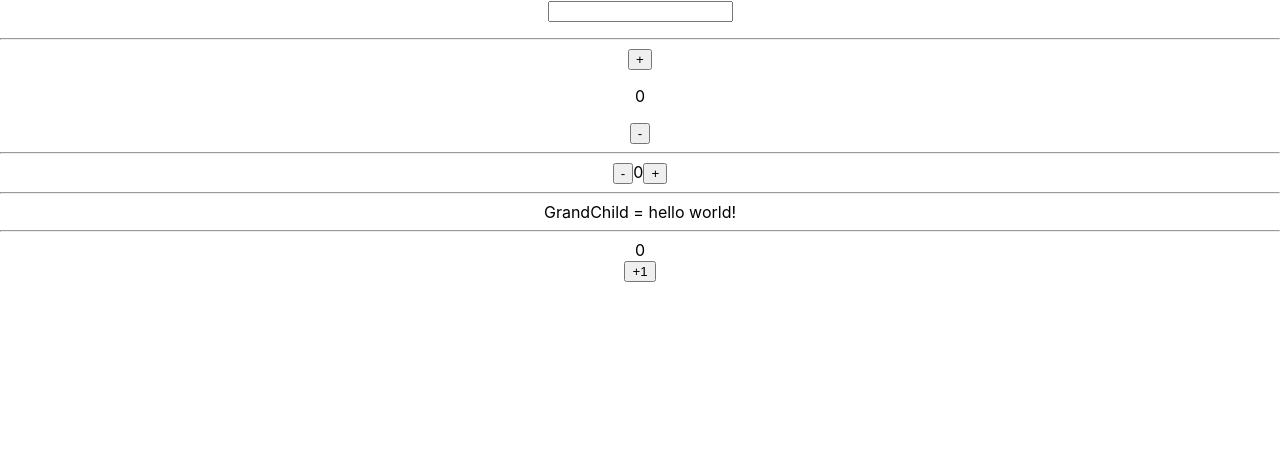
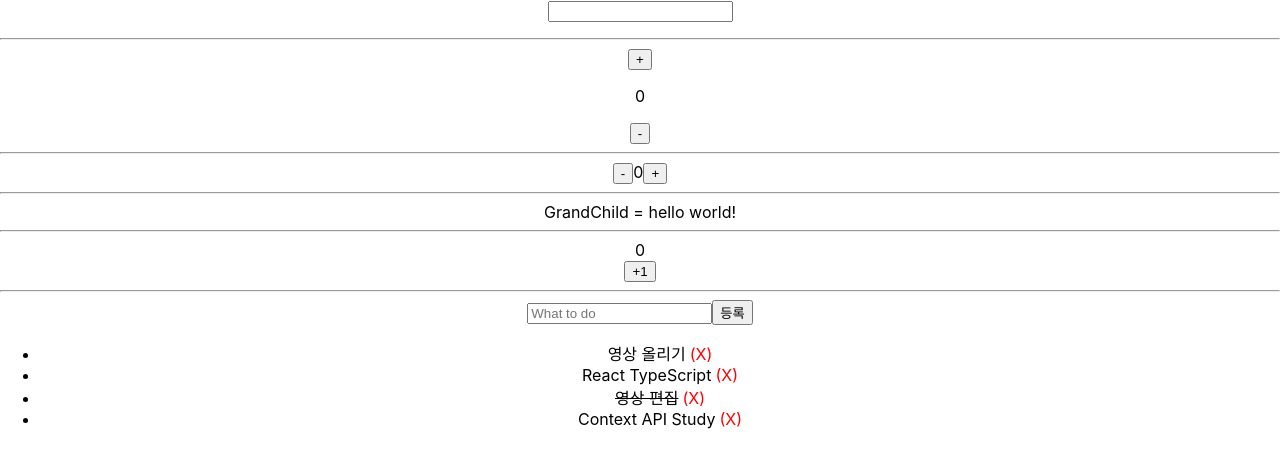
Before and after one commit to Durocan/sundry, a React (Create React App) app in the folder grounds/react/ra01/: page / in a window 1280 px wide. Shown: the top 468 px of the page. Built offline with nearby package versions, Linux system fonts and the light colour scheme.

Commit message:
React Example = Context ToDo

```diff
--- a/grounds/react/ra01/src/ExApp.tsx
+++ b/grounds/react/ra01/src/ExApp.tsx
@@ -5,6 +5,7 @@ import { StateComponent2 } from "./examples/pages/ex01/StateComponent2";
 import { PropsAndState } from "./examples/pages/ex01/PropsAndState";
 import { NonContext } from "./examples/pages/ex02/NonCntxt";
 import { CounterCntxt } from "./examples/pages/ex02/CounterCntxt";
+import { ToDoCntxt } from "./examples/pages/ex02/TodoCntxt";
 
 const Container = styled.div`
   text-align: center;
@@ -22,6 +23,8 @@ function ExApp() {
             <NonContext></NonContext>
             <hr />
             <CounterCntxt></CounterCntxt>
+            <hr />
+            <ToDoCntxt></ToDoCntxt>
         </Container>
     );
 }
--- /dev/null
+++ b/grounds/react/ra01/src/examples/cpnts/Context/ToDo/Form/index.tsx
@@ -0,0 +1,24 @@
+import React, { useContext, useState } from "react";
+import TodoContext from "..";
+
+export const TodoForm = () => {
+    const [text, setText] = useState('');
+    const value = useContext(TodoContext);
+
+    const onSubmit = (e: React.FormEvent) => {
+        value?.actions.addTodo(text);
+        e.preventDefault();
+        setText('');
+    }
+
+    return (
+        <form onSubmit={onSubmit}>
+            <input
+              value={text}
+              placeholder="What to do"
+              onChange={(e) => setText(e.target.value)}
+            />
+            <button>등록</button>
+        </form>
+    );
+}
--- /dev/null
+++ b/grounds/react/ra01/src/examples/cpnts/Context/ToDo/Item/index.tsx
@@ -0,0 +1,37 @@
+import React from 'react';
+import styled from '@emotion/styled';
+
+const Li = styled.li``;
+
+interface TextSpanProps {
+  readonly done: boolean;
+}
+
+const TextSpan = styled.span<TextSpanProps>`
+  color: ${(props) => (props.done ? '$999999' : 'inherit')};
+  text-decoration: ${(props) => (props.done ? 'line-through' : 'inherit')};
+  cursor: ${(props) => (!props.done ? 'pointer' : 'inherit')};
+`;
+
+const RemoveSpan = styled.span`
+  color: red;
+  margin-left: 4px;
+  cursor: pointer;
+`;
+
+interface TodoItemProps {
+  todo: {
+    no: number;
+    todo: string;
+    done: boolean;
+  };
+}
+
+export const ToDoItem = ({ todo }: TodoItemProps) => {
+  return (
+    <Li>
+      <TextSpan done={todo.done}>{todo.todo}</TextSpan>
+      <RemoveSpan>(X)</RemoveSpan>
+    </Li>
+  );
+};
--- /dev/null
+++ b/grounds/react/ra01/src/examples/cpnts/Context/ToDo/List/index.tsx
@@ -0,0 +1,15 @@
+import React, { useContext } from 'react';
+import TodoContext from '..';
+import { ToDoItem } from '../Item';
+
+export const TodoList = () => {
+  const value = useContext(TodoContext);
+
+  return (
+    <ul>
+      {value?.state.todoList.map((todo) => (
+        <ToDoItem todo={todo} key={todo.no} />
+      ))}
+    </ul>
+  );
+};
--- /dev/null
+++ b/grounds/react/ra01/src/examples/cpnts/Context/ToDo/index.tsx
@@ -0,0 +1,63 @@
+import React, { createContext, useState } from 'react';
+//import { isTemplateExpression } from 'typescript';
+
+type TodoListItemType = {
+  no: number;
+  todo: string;
+  done: boolean;
+};
+
+type TodoListContextValueType = {
+  state: { todoList: Array<TodoListItemType> };
+  actions: {
+    addTodo: (todo: string) => void;
+    deleteTodo: (no: number) => void;
+    toggleDone: (no: number) => void;
+  };
+};
+
+const TodoContext = createContext<TodoListContextValueType | undefined>(
+  undefined
+);
+
+interface Props {
+  children: JSX.Element | JSX.Element[];
+}
+
+export const TodoProvider = (props: Props) => {
+  const [todoList, setTodoList] = useState<Array<TodoListItemType>>([
+    { no: 1, todo: '영상 올리기', done: false },
+    { no: 2, todo: 'React TypeScript', done: false },
+    { no: 3, todo: '영상 편집', done: true },
+    { no: 4, todo: 'Context API Study', done: false },
+  ]);
+
+  const addTodo = (todo: string) => {
+    setTodoList([
+      ...todoList,
+      { no: new Date().getTime(), todo: todo, done: false },
+    ]);
+  };
+
+  const deleteTodo = (no: number) => {
+    todoList.filter((item: TodoListItemType) => item.no !== no);
+    setTodoList(todoList);
+  };
+
+  const toggleDone = (no: number) => {
+    const index = todoList.findIndex((item) => item.no === no);
+    todoList[index].done = true;
+    setTodoList(todoList);
+  };
+
+  const values: TodoListContextValueType = {
+    state: { todoList },
+    actions: { addTodo, deleteTodo, toggleDone },
+  };
+
+  return (
+    <TodoContext.Provider value={values}>{props.children}</TodoContext.Provider>
+  );
+};
+
+export default TodoContext;
--- /dev/null
+++ b/grounds/react/ra01/src/examples/pages/ex02/TodoCntxt.tsx
@@ -0,0 +1,14 @@
+import { TodoProvider } from "../../cpnts/Context/ToDo";
+import { TodoForm } from "../../cpnts/Context/ToDo/Form";
+import { TodoList } from "../../cpnts/Context/ToDo/List";
+
+export const ToDoCntxt = () => {
+    return (
+      <TodoProvider>
+        <TodoForm />
+        <TodoList />
+      </TodoProvider>
+    );
+  };
+
+  export default ToDoCntxt;
```
